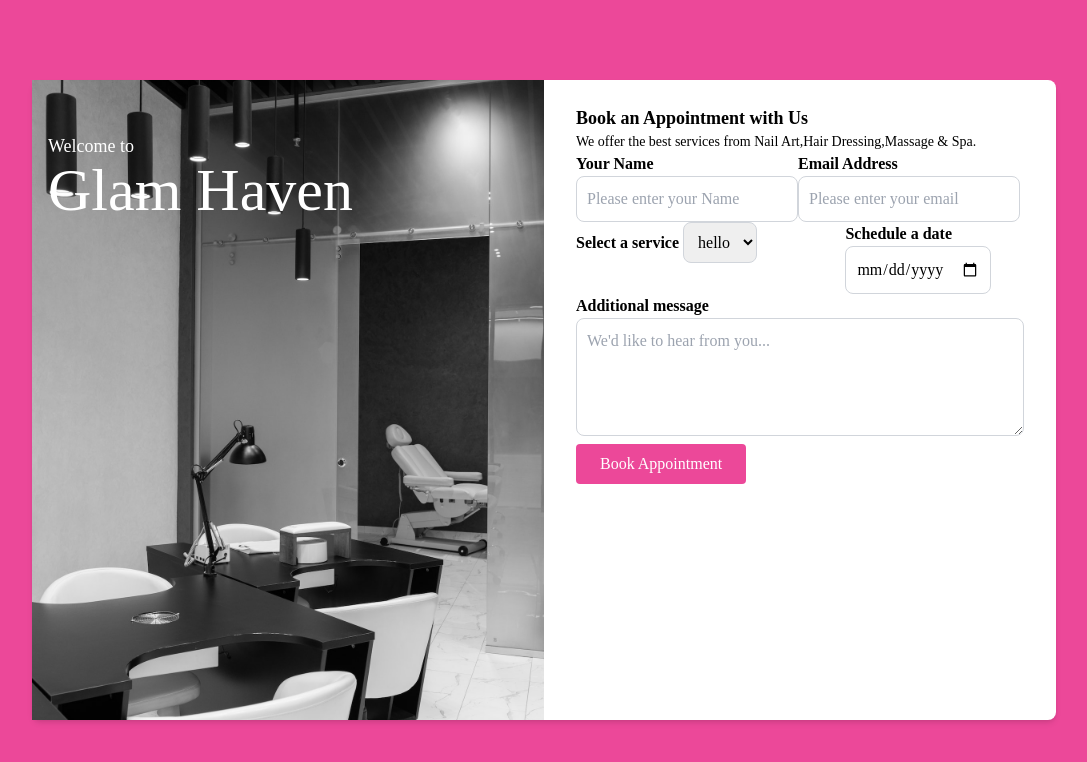
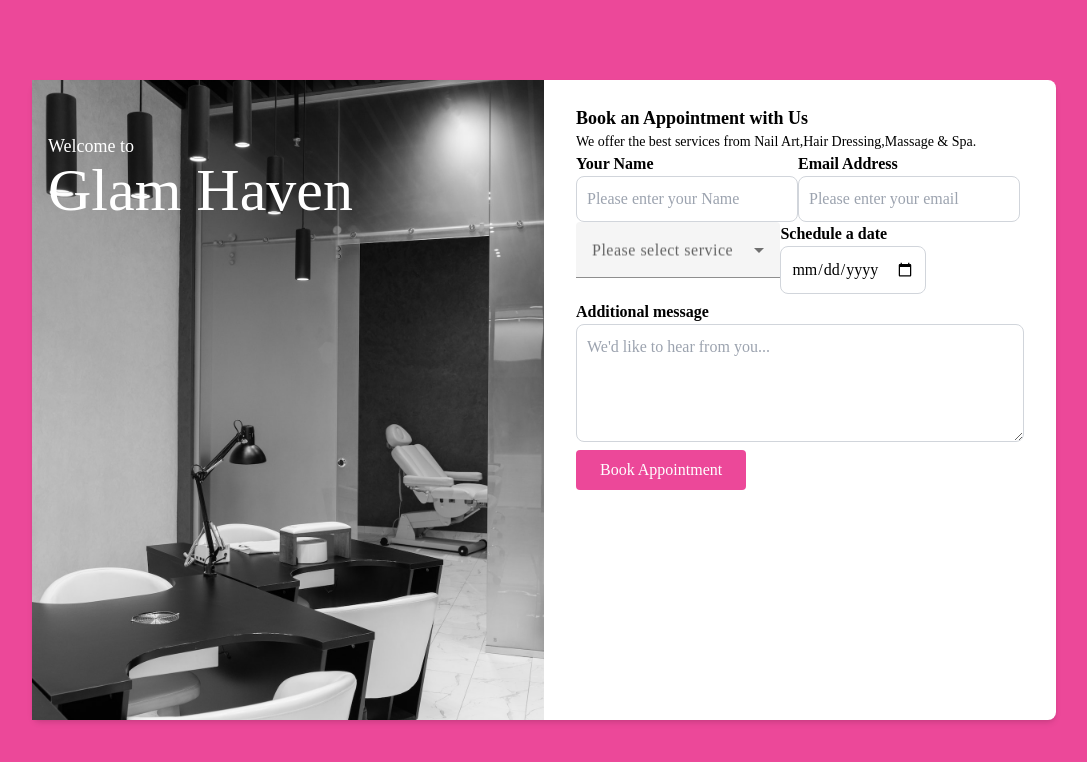
Before and after one commit to Carol254/glamHavenBooking, an Angular app: page / in a window 1280 px wide. Shown: the top 762 px of the page, without its empty margins (96-1183 px from the left). Built offline with nearby package versions, Linux system fonts and the light colour scheme.

Commit message:
few changes made

```diff
--- a/src/app/home/home.component.html
+++ b/src/app/home/home.component.html
@@ -25,15 +25,15 @@
                     </div>
 
                     <div class="flex flex-row">
-                        <div>
-                            <label class="font-semibold">Select a service </label>
-                            <select  class="basis-1/2 rounded-lg p-2.5  border border-gray-300" name="service" type="text" placeholder="Please select a service">
-                                <option>hello</option>
-                                <option>hello</option>
-                                <option>hello</option>
-                            </select>
-                            <input>
-                        </div>
+                        <mat-form-field>
+                            <mat-label>Please select service</mat-label>
+                            <mat-select>
+                              <mat-option *ngFor="let service of services" [value]="service.value">
+                                {{service.viewValue}}
+                              </mat-option>
+                            </mat-select>
+                          </mat-form-field>
+
                         <div>
                             <label class="font-semibold">Schedule a date</label>
                             <input  class="basis-1/2 rounded-lg p-2.5 border border-gray-300" name="appointmentDate" type="date" placeholder="Please select a date">
--- a/src/app/home/home.component.ts
+++ b/src/app/home/home.component.ts
@@ -1,10 +1,24 @@
 import { Component } from '@angular/core';
+interface Service {
+  value: string;
+  viewValue: string;
+}
 
 @Component({
   selector: 'app-home',
   templateUrl: './home.component.html',
   styleUrls: ['./home.component.css']
 })
+
+
 export class HomeComponent {
+  services: Service[] = [
+    {value: 's-1', viewValue: 'Manicure'},
+    {value: 's-2', viewValue: 'Pedicure'},
+    {value: 's-3', viewValue: 'Facial'},
+    {value: 's-4', viewValue: 'Hair Styling'},
+    {value: 's-3', viewValue: 'Sea C Spa Treatment'}
+  ];
+
 
 }
```
